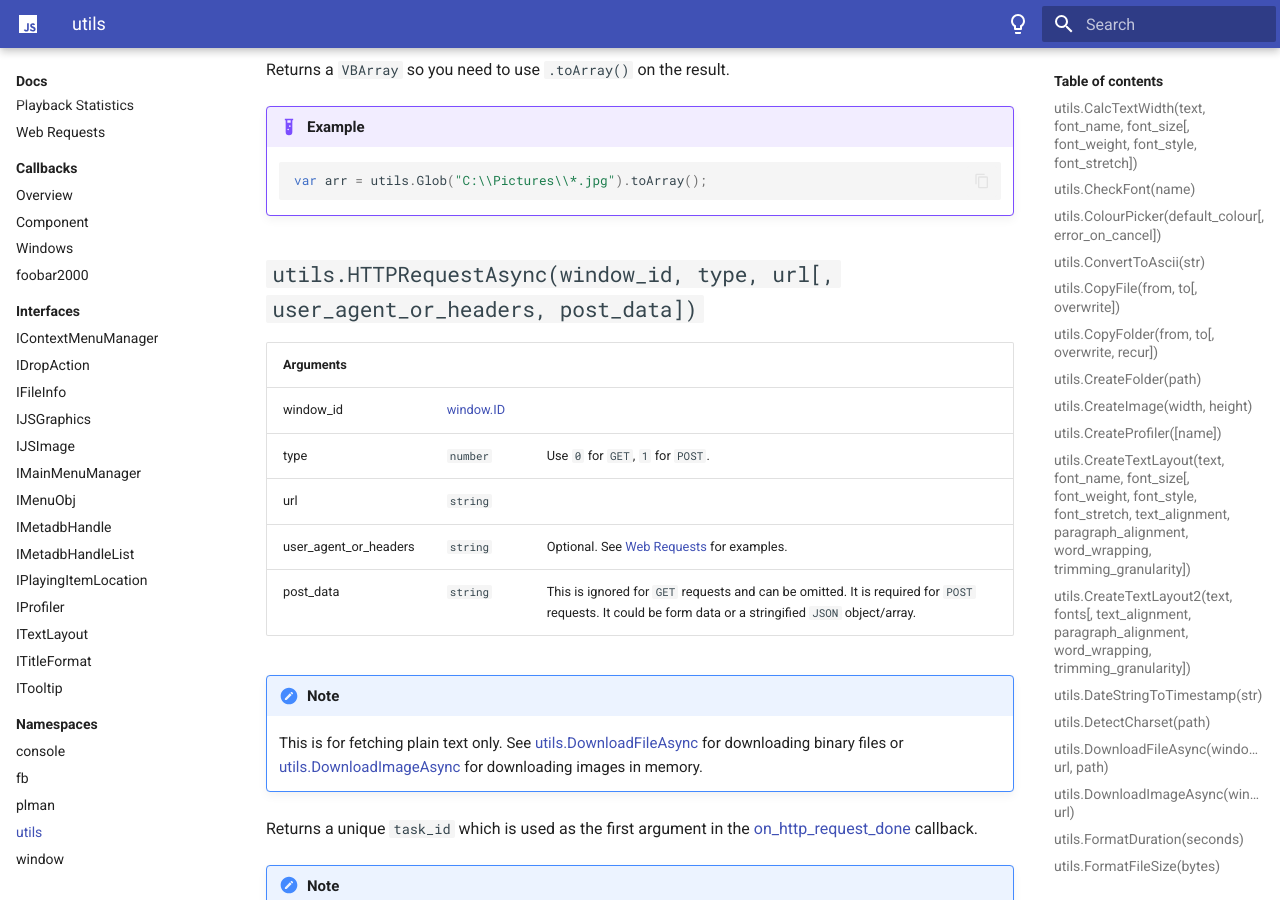
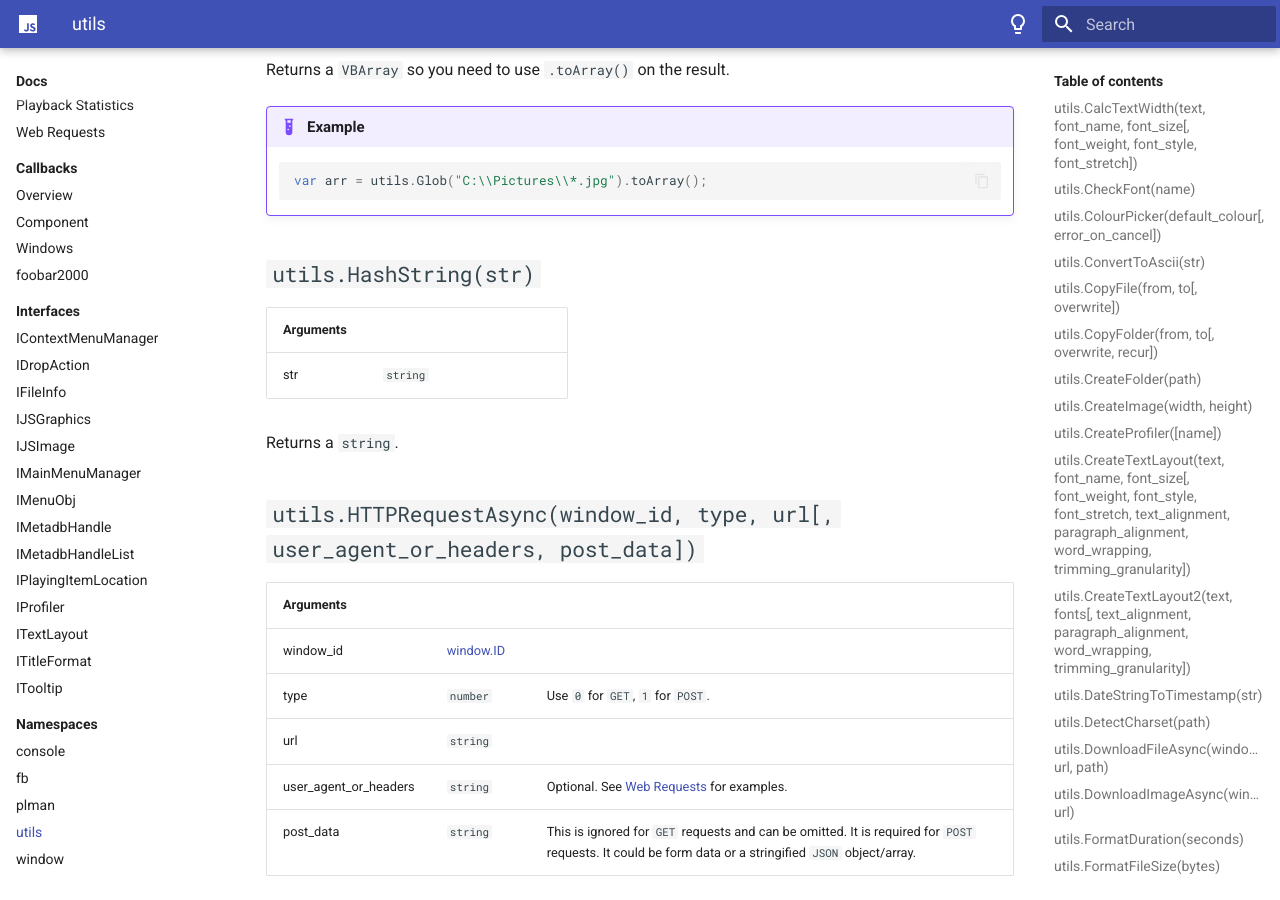
Before and after one commit to jscript-panel/jscript-panel.github.io, an MkDocs documentation site: the page built from docs/docs/namespaces/utils.md, in a window 1280 px wide and 900 px high, scrolled down 10550 px. Built offline with MkDocs 1.6.1 and Material for MkDocs 9.7.7, drawn with Linux system fonts in a browser that asks for light colours.

Commit message:
utils.HashString

````diff
--- a/docs/docs/namespaces/utils.md
+++ b/docs/docs/namespaces/utils.md
@@ -334,6 +334,13 @@ Returns a `VBArray` so you need to use `.toArray()` on the result.
 	```js
 	var arr = utils.Glob("C:\\Pictures\\*.jpg").toArray();
 	```
+
+## `utils.HashString(str)`
+|Arguments|||
+|---|---|---|
+|str|`string`|
+
+Returns a `string`.
 
 ## `utils.HTTPRequestAsync(window_id, type, url[, user_agent_or_headers, post_data])`
 |Arguments|||
````
Also changed, not shown: docs/docs/changes/index.md (+3 -0 lines).
